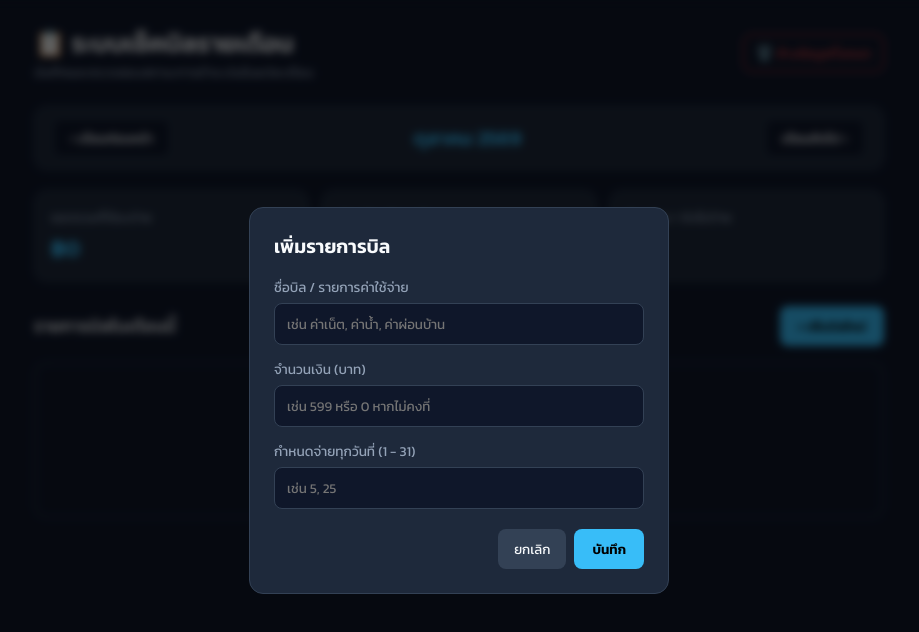
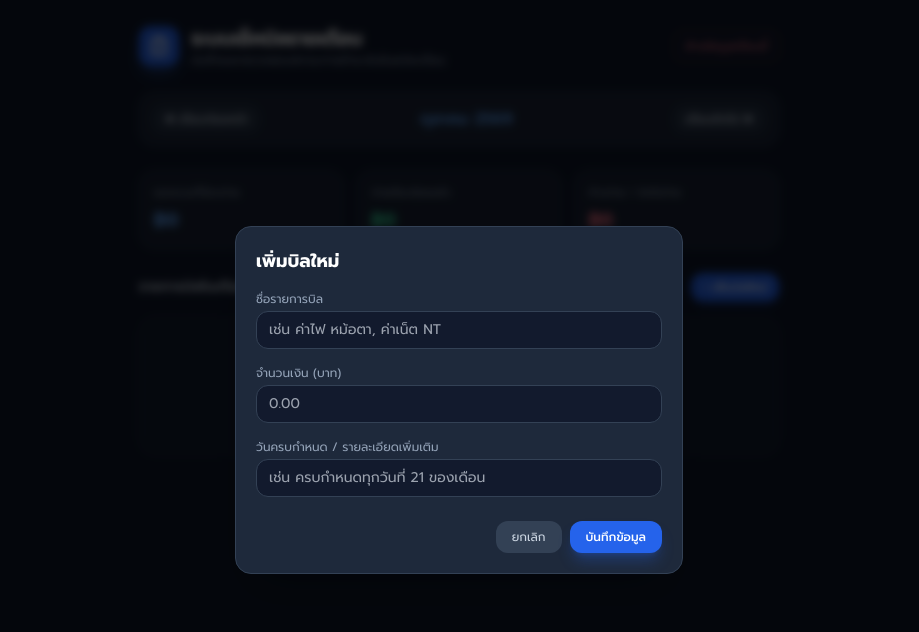
Before and after one commit to noppornphosri2-hub/My-Bills-Nosso, a plain HTML site: page index.html in a window 1280 px wide. Both pictures are taken after a click on the button "+ เพิ่มบิลใหม่". Shown: the whole page, without its empty margins (181-1100 px from the left). Drawn offline with nearby package versions, Linux system fonts and the light colour scheme.

Commit message:
Update index.html

```diff
--- a/index.html
+++ b/index.html
@@ -4,318 +4,293 @@
   <meta charset="UTF-8">
   <meta name="viewport" content="width=device-width, initial-scale=1.0">
   <title>ระบบเช็คบิลรายเดือน - Bill Tracker</title>
-  <link rel="preconnect" href="https://fonts.googleapis.com">
-  <link rel="preconnect" href="https://fonts.gstatic.com" crossorigin>
-  <link href="https://fonts.googleapis.com/css2?family=Kanit:wght@300;400;500;600;700&display=swap" rel="stylesheet">
+  <script src="https://cdn.tailwindcss.com"></script>
+  <link href="https://fonts.googleapis.com/css2?family=Prompt:wght@300;400;500;600;700&display=swap" rel="stylesheet">
   <style>
-    :root {
-      --bg: #0f172a;
-      --card-bg: #1e293b;
-      --border: #334155;
-      --primary: #38bdf8;
-      --primary-hover: #0284c7;
-      --success: #10b981;
-      --warning: #f59e0b;
-      --danger: #ef4444;
-      --text: #f8fafc;
-      --text-muted: #94a3b8;
-    }
-    * { box-sizing: border-box; margin: 0; padding: 0; font-family: 'Kanit', sans-serif; }
-    body { background-color: var(--bg); color: var(--text); min-height: 100vh; padding: 24px 16px; display: flex; justify-content: center; }
-    .container { width: 100%; max-width: 850px; }
-    header { display: flex; justify-content: space-between; align-items: center; margin-bottom: 24px; flex-wrap: wrap; gap: 12px; }
-    h1 { font-size: 1.6rem; font-weight: 600; color: var(--text); }
-    .header-actions { display: flex; gap: 8px; }
-    .month-nav {
-      background: var(--card-bg);
-      border: 1px solid var(--border);
-      border-radius: 12px;
-      padding: 12px 18px;
-      display: flex;
-      justify-content: space-between;
-      align-items: center;
-      margin-bottom: 20px;
-    }
-    .month-display { font-size: 1.25rem; font-weight: 600; color: var(--primary); }
-    .nav-btn {
-      background: #0f172a;
-      color: var(--text);
-      border: 1px solid var(--border);
-      padding: 8px 16px;
-      border-radius: 8px;
-      cursor: pointer;
-      font-weight: 500;
-      transition: all 0.2s;
-    }
-    .nav-btn:hover { border-color: var(--primary); color: var(--primary); }
-    .summary-grid { display: grid; grid-template-columns: repeat(auto-fit, minmax(180px, 1fr)); gap: 12px; margin-bottom: 24px; }
-    .summary-card { background: var(--card-bg); border: 1px solid var(--border); border-radius: 12px; padding: 16px; text-align: left; }
-    .summary-card p { font-size: 0.85rem; color: var(--text-muted); margin-bottom: 4px; }
-    .summary-card h3 { font-size: 1.4rem; font-weight: 600; }
-    .text-success { color: var(--success); }
-    .text-danger { color: var(--danger); }
-    .text-primary { color: var(--primary); }
-    .action-bar { display: flex; justify-content: space-between; align-items: center; margin-bottom: 16px; }
-    .btn-primary { background: var(--primary); color: #000; border: none; padding: 10px 18px; border-radius: 8px; font-weight: 600; cursor: pointer; transition: 0.2s; }
-    .btn-primary:hover { background: var(--primary-hover); }
-    .btn-danger-outline { background: transparent; color: var(--danger); border: 1px solid var(--danger); padding: 8px 12px; border-radius: 8px; font-size: 0.85rem; cursor: pointer; }
-    .btn-danger-outline:hover { background: rgba(239, 68, 68, 0.1); }
-    .bill-list { display: flex; flex-direction: column; gap: 12px; }
-    .bill-card {
-      background: var(--card-bg);
-      border: 1px solid var(--border);
-      border-radius: 12px;
-      padding: 16px 20px;
-      display: flex;
-      justify-content: space-between;
-      align-items: center;
-      gap: 16px;
-      transition: all 0.2s;
-    }
-    .bill-card.paid { opacity: 0.7; border-color: rgba(16, 185, 129, 0.3); background: rgba(16, 185, 129, 0.04); }
-    .bill-info { flex: 1; }
-    .bill-title { font-size: 1.1rem; font-weight: 500; margin-bottom: 4px; display: flex; align-items: center; gap: 8px; }
-    .bill-meta { font-size: 0.85rem; color: var(--text-muted); }
-    .bill-amount { font-size: 1.25rem; font-weight: 600; color: var(--text); min-width: 110px; text-align: right; }
-    .status-badge { display: inline-block; font-size: 0.75rem; padding: 2px 8px; border-radius: 6px; font-weight: 500; }
-    .status-paid { background: rgba(16, 185, 129, 0.2); color: var(--success); }
-    .status-pending { background: rgba(245, 158, 11, 0.2); color: var(--warning); }
-    .btn-check {
-      background: transparent;
-      border: 1px solid var(--border);
-      color: var(--text-muted);
-      padding: 8px 14px;
-      border-radius: 8px;
-      cursor: pointer;
-      font-size: 0.85rem;
-      transition: 0.2s;
-    }
-    .btn-check:hover { border-color: var(--success); color: var(--success); }
-    .btn-check.is-paid { background: var(--success); color: #000; border-color: var(--success); font-weight: 600; }
-    .btn-del { background: transparent; border: none; color: #64748b; cursor: pointer; padding: 6px; font-size: 1.1rem; }
-    .btn-del:hover { color: var(--danger); }
-    .empty-state { text-align: center; padding: 48px 16px; color: var(--text-muted); border: 2px dashed var(--border); border-radius: 12px; }
-    .modal-overlay { display: none; position: fixed; inset: 0; background: rgba(0,0,0,0.6); backdrop-filter: blur(4px); justify-content: center; align-items: center; padding: 16px; z-index: 50; }
-    .modal-content { background: var(--card-bg); border: 1px solid var(--border); border-radius: 14px; width: 100%; max-width: 420px; padding: 24px; }
-    .modal-title { font-size: 1.2rem; font-weight: 600; margin-bottom: 16px; }
-    .form-group { margin-bottom: 14px; }
-    .form-group label { display: block; font-size: 0.85rem; color: var(--text-muted); margin-bottom: 6px; }
-    .form-group input { width: 100%; padding: 10px 12px; background: #0f172a; border: 1px solid var(--border); border-radius: 8px; color: var(--text); outline: none; }
-    .form-group input:focus { border-color: var(--primary); }
-    .modal-actions { display: flex; justify-content: flex-end; gap: 8px; margin-top: 20px; }
-    .btn-secondary { background: #334155; color: var(--text); border: none; padding: 8px 16px; border-radius: 8px; cursor: pointer; }
+    body { font-family: 'Prompt', sans-serif; }
   </style>
 </head>
-<body>
+<body class="bg-[#0f172a] text-slate-100 min-h-screen pb-20">
 
-<div class="container">
-  <header>
+  <div class="max-w-2xl mx-auto px-4 py-6">
+    <!-- Header -->
+    <div class="flex items-center justify-between mb-6">
+      <div class="flex items-center space-x-3">
+        <div class="w-10 h-10 rounded-xl bg-blue-600 flex items-center justify-center shadow-lg shadow-blue-500/30">
+          <svg class="w-6 h-6 text-white" fill="none" stroke="currentColor" viewBox="0 0 24 24">
+            <path stroke-linecap="round" stroke-linejoin="round" stroke-width="2" d="M9 5H7a2 2 0 00-2 2v12a2 2 0 002 2h10a2 2 0 002-2V7a2 2 0 00-2-2h-2M9 5a2 2 0 002 2h2a2 2 0 002-2M9 5a2 2 0 012-2h2a2 2 0 012 2m-6 9l2 2 4-4"></path>
+          </svg>
+        </div>
         <div>
-      <h1>📋 ระบบเช็คบิลรายเดือน</h1>
-      <p style="font-size:0.85rem; color:var(--text-muted)">บันทึกและตรวจสอบสถานะการชำระเงินในแต่ละเดือน</p>
+          <h1 class="text-xl font-bold tracking-tight text-white">ระบบเช็คบิลรายเดือน</h1>
+          <p class="text-xs text-slate-400">บันทึกและตรวจสอบสถานะการชำระเงินในแต่ละเดือน</p>
         </div>
-    <div class="header-actions">
-      <button class="btn-danger-outline" onclick="resetAllData()">🗑️ ล้างข้อมูลทั้งหมด</button>
       </div>
-  </header>
-
-  <!-- สลับเดือน -->
-  <div class="month-nav">
-    <button class="nav-btn" onclick="changeMonth(-1)">‹ เดือนก่อนหน้า</button>
-    <div class="month-display" id="currentMonthLabel">กำลังโหลด...</div>
-    <button class="nav-btn" onclick="changeMonth(1)">เดือนถัดไป ›</button>
+      <button onclick="resetMonthData()" class="text-xs text-rose-400 hover:text-rose-300 border border-rose-500/30 px-2.5 py-1.5 rounded-lg hover:bg-rose-500/10 transition flex items-center gap-1">
+        <span>ล้างข้อมูลเดือนนี้</span>
+      </button>
     </div>
 
-  <!-- แดชบอร์ดสรุปยอด -->
-  <div class="summary-grid">
-    <div class="summary-card">
-      <p>ยอดรวมที่ต้องจ่าย</p>
-      <h3 id="totalSum" class="text-primary">฿0</h3>
+    <!-- Month Navigation -->
+    <div class="flex items-center justify-between bg-slate-800/80 backdrop-blur border border-slate-700/60 p-3 rounded-2xl mb-6">
+      <button onclick="changeMonth(-1)" class="px-3 py-1.5 rounded-xl bg-slate-700/50 hover:bg-slate-700 text-xs font-medium text-slate-300 transition">
+        ◀ เดือนก่อนหน้า
+      </button>
+      <div id="currentMonthLabel" class="text-base font-semibold text-blue-400"></div>
+      <button onclick="changeMonth(1)" class="px-3 py-1.5 rounded-xl bg-slate-700/50 hover:bg-slate-700 text-xs font-medium text-slate-300 transition">
+        เดือนถัดไป ▶
+      </button>
     </div>
-    <div class="summary-card">
-      <p>จ่ายเรียบร้อยแล้ว</p>
-      <h3 id="paidSum" class="text-success">฿0</h3>
+
+    <!-- Summary Cards -->
+    <div class="grid grid-cols-3 gap-3 mb-6">
+      <div class="bg-slate-800/60 border border-slate-700/50 p-3.5 rounded-2xl">
+        <p class="text-[11px] text-slate-400 mb-1">ยอดรวมที่ต้องจ่าย</p>
+        <p id="totalAmount" class="text-base sm:text-lg font-bold text-blue-400">฿0</p>
       </div>
-    <div class="summary-card">
-      <p>ค้างจ่าย / ยังไม่จ่าย</p>
-      <h3 id="remainSum" class="text-danger">฿0</h3>
+      <div class="bg-slate-800/60 border border-slate-700/50 p-3.5 rounded-2xl">
+        <p class="text-[11px] text-slate-400 mb-1">จ่ายเรียบร้อยแล้ว</p>
+        <p id="paidAmount" class="text-base sm:text-lg font-bold text-emerald-400">฿0</p>
+      </div>
+      <div class="bg-slate-800/60 border border-slate-700/50 p-3.5 rounded-2xl">
+        <p class="text-[11px] text-slate-400 mb-1">ค้างจ่าย / ยังไม่จ่าย</p>
+        <p id="pendingAmount" class="text-base sm:text-lg font-bold text-rose-400">฿0</p>
       </div>
     </div>
 
-  <!-- ปุ่มเพิ่มบิล -->
-  <div class="action-bar">
-    <h3 style="font-size: 1.1rem; font-weight: 500;">รายการบิลในเดือนนี้</h3>
-    <button class="btn-primary" onclick="openAddModal()">+ เพิ่มบิลใหม่</button>
+    <!-- Action Header -->
+    <div class="flex items-center justify-between mb-4">
+      <h2 class="text-sm font-semibold text-slate-300">รายการบิลในเดือนนี้</h2>
+      <button onclick="openAddModal()" class="px-3 py-1.5 bg-blue-600 hover:bg-blue-500 text-white rounded-xl text-xs font-medium shadow-md shadow-blue-600/30 transition flex items-center gap-1">
+        <span>+ เพิ่มบิลใหม่</span>
+      </button>
     </div>
 
-  <div class="bill-list" id="billListContainer"></div>
+    <!-- Bill List Container -->
+    <div id="billList" class="space-y-3">
+      <!-- Items dynamically generated -->
+    </div>
   </div>
 
-<div class="modal-overlay" id="addModal">
-  <div class="modal-content">
-    <h3 class="modal-title">เพิ่มรายการบิล</h3>
-    <form id="addBillForm" onsubmit="handleCreateBill(event)">
-      <div class="form-group">
-        <label>ชื่อบิล / รายการค่าใช้จ่าย</label>
-        <input type="text" id="billName" placeholder="เช่น ค่าเน็ต, ค่าน้ำ, ค่าผ่อนบ้าน" required>
+  <!-- Modal สำหรับ เพิ่ม / แก้ไข บิล -->
+  <div id="billModal" class="fixed inset-0 bg-black/70 backdrop-blur-sm hidden items-center justify-center p-4 z-50">
+    <div class="bg-slate-800 border border-slate-700 rounded-2xl w-full max-w-md p-5 shadow-2xl">
+      <h3 id="modalTitle" class="text-lg font-bold text-white mb-4">เพิ่มบิลใหม่</h3>
+      <input type="hidden" id="editBillId">
+
+      <div class="space-y-4 text-sm">
+        <div>
+          <label class="block text-slate-400 text-xs mb-1">ชื่อรายการบิล</label>
+          <input type="text" id="billTitle" placeholder="เช่น ค่าไฟ หม้อตา, ค่าเน็ต NT" class="w-full bg-slate-900/80 border border-slate-700 rounded-xl px-3 py-2 text-white outline-none focus:border-blue-500">
         </div>
-      <div class="form-group">
-        <label>จำนวนเงิน (บาท)</label>
-        <input type="number" id="billAmount" placeholder="เช่น 599 หรือ 0 หากไม่คงที่" min="0" step="any" required>
+        <div>
+          <label class="block text-slate-400 text-xs mb-1">จำนวนเงิน (บาท)</label>
+          <input type="number" step="0.01" id="billAmount" placeholder="0.00" class="w-full bg-slate-900/80 border border-slate-700 rounded-xl px-3 py-2 text-white outline-none focus:border-blue-500">
         </div>
-      <div class="form-group">
-        <label>กำหนดจ่ายทุกวันที่ (1 - 31)</label>
-        <input type="number" id="billDueDay" placeholder="เช่น 5, 25" min="1" max="31" required>
+        <div>
+          <label class="block text-slate-400 text-xs mb-1">วันครบกำหนด / รายละเอียดเพิ่มเติม</label>
+          <input type="text" id="billDueNote" placeholder="เช่น ครบกำหนดทุกวันที่ 21 ของเดือน" class="w-full bg-slate-900/80 border border-slate-700 rounded-xl px-3 py-2 text-white outline-none focus:border-blue-500">
         </div>
-      <div class="modal-actions">
-        <button type="button" class="btn-secondary" onclick="closeAddModal()">ยกเลิก</button>
-        <button type="submit" class="btn-primary">บันทึก</button>
       </div>
-    </form>
+
+      <div class="flex items-center justify-end gap-2 mt-6">
+        <button onclick="closeModal()" class="px-4 py-2 rounded-xl bg-slate-700 text-slate-300 text-xs hover:bg-slate-600 transition">ยกเลิก</button>
+        <button onclick="saveBill()" class="px-4 py-2 rounded-xl bg-blue-600 text-white text-xs font-medium hover:bg-blue-500 transition shadow-lg shadow-blue-600/30">บันทึกข้อมูล</button>
+      </div>
     </div>
   </div>
 
   <script>
-  let viewDate = new Date();
-  let bills = JSON.parse(localStorage.getItem('bill_tracker_items')) || [];
-  let payments = JSON.parse(localStorage.getItem('bill_tracker_payments')) || {};
+    const MONTH_NAMES = [
+      'มกราคม', 'กุมภาพันธ์', 'มีนาคม', 'เมษายน', 'พฤษภาคม', 'มิถุนายน',
+      'กรกฎาคม', 'สิงหาคม', 'กันยายน', 'ตุลาคม', 'พฤศจิกายน', 'ธันวาคม'
+    ];
 
-  function getMonthKey(date) {
-    return `${date.getFullYear()}-${String(date.getMonth() + 1).padStart(2, '0')}`;
+    let currentDate = new Date();
+    let currentYear = currentDate.getFullYear();
+    let currentMonth = currentDate.getMonth();
+
+    function getStorageKey() {
+      return `bills_${currentYear}_${currentMonth}`;
     }
 
-  function formatCurrency(num) {
-    return '฿' + Number(num).toLocaleString('th-TH', { minimumFractionDigits: 0, maximumFractionDigits: 2 });
+    function getBills() {
+      const data = localStorage.getItem(getStorageKey());
+      return data ? JSON.parse(data) : [];
     }
 
-  function getThaiMonthLabel(date) {
-    const thaiMonths = ["มกราคม", "กุมภาพันธ์", "มีนาคม", "เมษายน", "พฤษภาคม", "มิถุนายน", "กรกฎาคม", "สิงหาคม", "กันยายน", "ตุลาคม", "พฤศจิกายน", "ธันวาคม"];
-    return `${thaiMonths[date.getMonth()]} ${date.getFullYear() + 543}`;
+    function saveBills(bills) {
+      localStorage.setItem(getStorageKey(), JSON.stringify(bills));
+      render();
     }
 
     function changeMonth(delta) {
-    viewDate.setMonth(viewDate.getMonth() + delta);
+      currentMonth += delta;
+      if (currentMonth < 0) {
+        currentMonth = 11;
+        currentYear -= 1;
+      } else if (currentMonth > 11) {
+        currentMonth = 0;
+        currentYear += 1;
+      }
       render();
     }
 
-  function openAddModal() {
-    document.getElementById('addBillForm').reset();
-    document.getElementById('addModal').style.display = 'flex';
+    function formatNumber(num) {
+      return Number(num).toLocaleString('th-TH', { minimumFractionDigits: 0, maximumFractionDigits: 2 });
     }
 
-  function closeAddModal() {
-    document.getElementById('addModal').style.display = 'none';
+    function render() {
+      const thaiYear = currentYear + 543;
+      document.getElementById('currentMonthLabel').innerText = `${MONTH_NAMES[currentMonth]} ${thaiYear}`;
+
+      const bills = getBills();
+      const listContainer = document.getElementById('billList');
+      listContainer.innerHTML = '';
+
+      let total = 0;
+      let paid = 0;
+
+      if (bills.length === 0) {
+        listContainer.innerHTML = `
+          <div class="text-center py-12 bg-slate-800/30 border border-dashed border-slate-700/60 rounded-2xl p-6">
+            <p class="text-slate-400 text-sm font-medium">ยังไม่มีรายการบิลในระบบ</p>
+            <p class="text-slate-500 text-xs mt-1">กดปุ่ม "+ เพิ่มบิลใหม่" เพื่อเริ่มใส่รายการค่าใช้จ่ายของคุณ</p>
+          </div>
+        `;
+      } else {
+        bills.forEach(bill => {
+          const amt = parseFloat(bill.amount) || 0;
+          total += amt;
+          if (bill.paid) paid += amt;
+
+          const item = document.createElement('div');
+          item.className = 'bg-slate-800/70 border border-slate-700/60 p-3.5 rounded-2xl flex items-center justify-between gap-3 hover:border-slate-600 transition';
+          item.innerHTML = `
+            <div class="flex-1 min-w-0">
+              <div class="flex items-center gap-2 mb-1">
+                <span class="font-medium text-sm text-white truncate">${bill.title}</span>
+                <span class="text-[10px] px-2 py-0.5 rounded-full ${bill.paid ? 'bg-emerald-500/20 text-emerald-400 border border-emerald-500/30' : 'bg-amber-500/20 text-amber-400 border border-amber-500/30'}">
+                  ${bill.paid ? 'จ่ายแล้ว' : 'ยังไม่จ่าย'}
+                </span>
+              </div>
+              <p class="text-xs text-slate-400 truncate">${bill.dueNote || 'ไม่มีบันทึกวันครบกำหนด'}</p>
+            </div>
+
+            <div class="flex items-center gap-2">
+              <div class="text-right">
+                <p class="text-sm font-semibold ${bill.paid ? 'text-slate-400 line-through' : 'text-slate-100'}">฿${formatNumber(amt)}</p>
+              </div>
+
+              <!-- ปุ่มชำระเงินแล้ว/ยังไม่จ่าย -->
+              <button onclick="togglePaid('${bill.id}')" class="px-2.5 py-1.5 rounded-lg text-xs font-medium transition ${bill.paid ? 'bg-emerald-500/20 text-emerald-300 hover:bg-emerald-500/30' : 'bg-slate-700 text-slate-300 hover:bg-slate-600'}">
+                ${bill.paid ? '✓ จ่ายแล้ว' : 'เช็คจ่าย'}
+              </button>
+
+              <!-- ปุ่มแก้ไข (ดินสอ) -->
+              <button onclick="openEditModal('${bill.id}')" title="แก้ไข" class="p-1.5 text-slate-400 hover:text-blue-400 hover:bg-slate-700/60 rounded-lg transition">
+                <svg class="w-4 h-4" fill="none" stroke="currentColor" viewBox="0 0 24 24">
+                  <path stroke-linecap="round" stroke-linejoin="round" stroke-width="2" d="M15.232 5.232l3.536 3.536m-2.036-5.036a2.5 2.5 0 113.536 3.536L6.5 21.036H3v-3.572L16.732 3.732z"></path>
+                </svg>
+              </button>
+
+              <!-- ปุ่มลบ (กากบาท) -->
+              <button onclick="deleteBill('${bill.id}')" title="ลบ" class="p-1.5 text-slate-400 hover:text-rose-400 hover:bg-slate-700/60 rounded-lg transition">
+                <svg class="w-4 h-4" fill="none" stroke="currentColor" viewBox="0 0 24 24">
+                  <path stroke-linecap="round" stroke-linejoin="round" stroke-width="2" d="M6 18L18 6M6 6l12 12"></path>
+                </svg>
+              </button>
+            </div>
+          `;
+          listContainer.appendChild(item);
+        });
       }
 
-  function handleCreateBill(e) {
-    e.preventDefault();
-    const name = document.getElementById('billName').value.trim();
-    const amount = parseFloat(document.getElementById('billAmount').value) || 0;
-    const dueDay = parseInt(document.getElementById('billDueDay').value) || 1;
-
-    bills.push({
-      id: 'b_' + Date.now(),
-      name,
-      amount,
-      dueDay
-    });
-    saveData();
-    closeAddModal();
-    render();
+      document.getElementById('totalAmount').innerText = `฿${formatNumber(total)}`;
+      document.getElementById('paidAmount').innerText = `฿${formatNumber(paid)}`;
+      document.getElementById('pendingAmount').innerText = `฿${formatNumber(total - paid)}`;
     }
 
-  function togglePayment(billId) {
-    const mKey = getMonthKey(viewDate);
-    if (!payments[mKey]) payments[mKey] = {};
-
-    if (payments[mKey][billId]) {
-      delete payments[mKey][billId];
-    } else {
-      payments[mKey][billId] = {
-        paidAt: new Date().toLocaleDateString('th-TH')
-      };
-    }
-    saveData();
-    render();
+    function togglePaid(id) {
+      const bills = getBills();
+      const updated = bills.map(b => b.id === id ? { ...b, paid: !b.paid } : b);
+      saveBills(updated);
     }
 
-  function deleteBill(billId) {
-    if (confirm('ต้องการลบบิลนี้ออกจากระบบหรือไม่?')) {
-      bills = bills.filter(b => b.id !== billId);
-      saveData();
+    function deleteBill(id) {
+      if (confirm('คุณต้องการลบรายการนี้ใช่หรือไม่?')) {
+        const bills = getBills();
+        saveBills(bills.filter(b => b.id !== id));
+      }
+    }
+
+    function openAddModal() {
+      document.getElementById('modalTitle').innerText = 'เพิ่มบิลใหม่';
+      document.getElementById('editBillId').value = '';
+      document.getElementById('billTitle').value = '';
+      document.getElementById('billAmount').value = '';
+      document.getElementById('billDueNote').value = '';
+      document.getElementById('billModal').classList.remove('hidden');
+      document.getElementById('billModal').classList.add('flex');
+    }
+
+    function openEditModal(id) {
+      const bill = getBills().find(b => b.id === id);
+      if (!bill) return;
+
+      document.getElementById('modalTitle').innerText = 'แก้ไขรายการบิล';
+      document.getElementById('editBillId').value = bill.id;
+      document.getElementById('billTitle').value = bill.title;
+      document.getElementById('billAmount').value = bill.amount;
+      document.getElementById('billDueNote').value = bill.dueNote || '';
+      document.getElementById('billModal').classList.remove('hidden');
+      document.getElementById('billModal').classList.add('flex');
+    }
+
+    function closeModal() {
+      document.getElementById('billModal').classList.add('hidden');
+      document.getElementById('billModal').classList.remove('flex');
+    }
+
+    function saveBill() {
+      const id = document.getElementById('editBillId').value;
+      const title = document.getElementById('billTitle').value.trim();
+      const amount = parseFloat(document.getElementById('billAmount').value) || 0;
+      const dueNote = document.getElementById('billDueNote').value.trim();
+
+      if (!title) {
+        alert('กรุณากรอกชื่อรายการบิล');
+        return;
+      }
+
+      let bills = getBills();
+
+      if (id) {
+        // อัปเดตรายการเดิม
+        bills = bills.map(b => b.id === id ? { ...b, title, amount, dueNote } : b);
+      } else {
+        // เพิ่มรายการใหม่
+        bills.push({
+          id: Date.now().toString(),
+          title,
+          amount,
+          dueNote,
+          paid: false
+        });
+      }
+
+      saveBills(bills);
+      closeModal();
+    }
+
+    function resetMonthData() {
+      if (confirm('ต้องการล้างข้อมูลบิลทั้งหมดของเดือนนี้ใช่หรือไม่?')) {
+        localStorage.removeItem(getStorageKey());
         render();
       }
     }
 
-  function resetAllData() {
-    if (confirm('คุณแน่ใจหรือไม่ว่าต้องการล้างข้อมูลทั้งหมดให้เป็นศูนย์? ข้อมูลที่เคยบันทึกไว้จะหายทั้งหมด')) {
-      bills = [];
-      payments = {};
-      saveData();
-      render();
-    }
-  }
-
-  function saveData() {
-    localStorage.setItem('bill_tracker_items', JSON.stringify(bills));
-    localStorage.setItem('bill_tracker_payments', JSON.stringify(payments));
-  }
-
-  function render() {
-    const mKey = getMonthKey(viewDate);
-    document.getElementById('currentMonthLabel').innerText = getThaiMonthLabel(viewDate);
-
-    const mPayments = payments[mKey] || {};
-    let total = 0;
-    let paidTotal = 0;
-
-    const container = document.getElementById('billListContainer');
-    container.innerHTML = '';
-
-    if (bills.length === 0) {
-      container.innerHTML = `
-        <div class="empty-state">
-          <p style="font-size: 1.1rem; margin-bottom: 8px;">ยังไม่มีรายการบิลในระบบ</p>
-          <p style="font-size: 0.9rem;">กดปุ่ม <b>"+ เพิ่มบิลใหม่"</b> เพื่อเริ่มใส่รายการค่าใช้จ่ายของคุณ</p>
-        </div>
-      `;
-    } else {
-      bills.forEach(bill => {
-        total += bill.amount;
-        const isPaid = !!mPayments[bill.id];
-        if (isPaid) paidTotal += bill.amount;
-
-        const card = document.createElement('div');
-        card.className = `bill-card ${isPaid ? 'paid' : ''}`;
-        card.innerHTML = `
-          <div class="bill-info">
-            <div class="bill-title">
-              <span>${bill.name}</span>
-              <span class="status-badge ${isPaid ? 'status-paid' : 'status-pending'}">
-                ${isPaid ? '✓ จ่ายแล้ว' : 'รอชำระ'}
-              </span>
-            </div>
-            <div class="bill-meta">
-              ครบกำหนดทุกวันที่ ${bill.dueDay} ของเดือน
-              ${isPaid ? `(บันทึกเมื่อ: ${mPayments[bill.id].paidAt})` : ''}
-            </div>
-          </div>
-          <div class="bill-amount">${formatCurrency(bill.amount)}</div>
-          <button class="btn-check ${isPaid ? 'is-paid' : ''}" onclick="togglePayment('${bill.id}')">
-            ${isPaid ? '✓ จ่ายแล้ว' : 'ติ๊กจ่าย'}
-          </button>
-          <button class="btn-del" title="ลบรายการ" onclick="deleteBill('${bill.id}')">✕</button>
-        `;
-        container.appendChild(card);
-      });
-    }
-
-    const remainTotal = Math.max(0, total - paidTotal);
-    document.getElementById('totalSum').innerText = formatCurrency(total);
-    document.getElementById('paidSum').innerText = formatCurrency(paidTotal);
-    document.getElementById('remainSum').innerText = formatCurrency(remainTotal);
-  }
-
+    // เริ่มต้นแสดงผล
     render();
   </script>
 </body>
```
Lines whose indentation alone changed are shown as unchanged.
